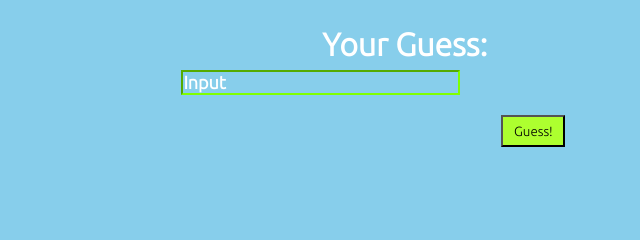
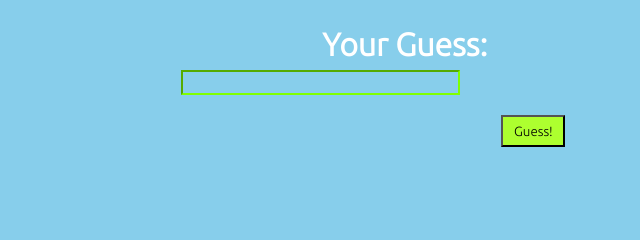
Before and after one commit to Yashsinha3535/HighLow, a plain HTML site: page index.html in a window 1280 px wide. Shown: the part 193-433 px from the top of the page, 49-689 px from the left. Drawn offline with Linux system fonts and the light colour scheme.

Commit message:
Update index.html

```diff
--- a/index.html
+++ b/index.html
@@ -15,7 +15,7 @@
     <p class="rule">In this game, you have to guess the number. If you guess the number you win but, If you failed to guess the program will guide you by telling the number is higher or lower than your input</p>
     <h2 class = "result" id="result">Result</h2>
     <h1 class="inputText">Your Guess:</h1>
-    <input type="text" class="input" id="input" value="Input">
+    <input type="text" class="input" id="input">
     <button class="btn" id="btn">Guess!</button>
 
     <script src="index.js"></script>
```
